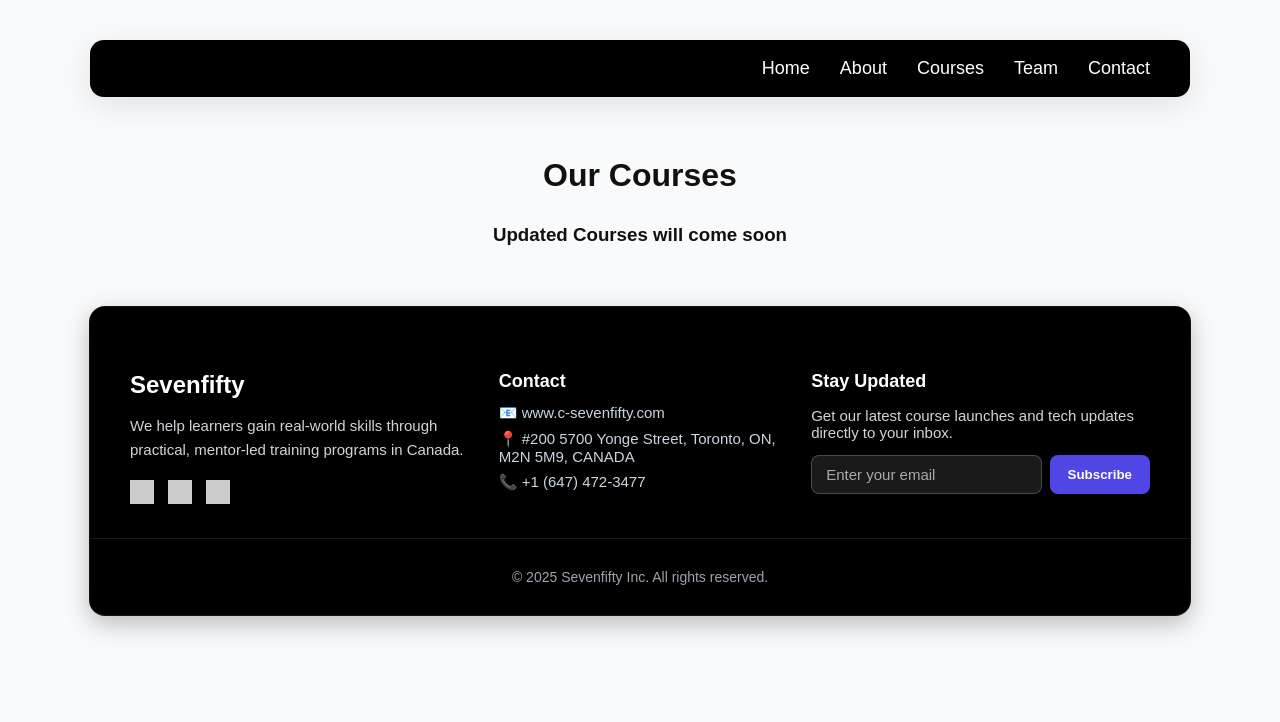
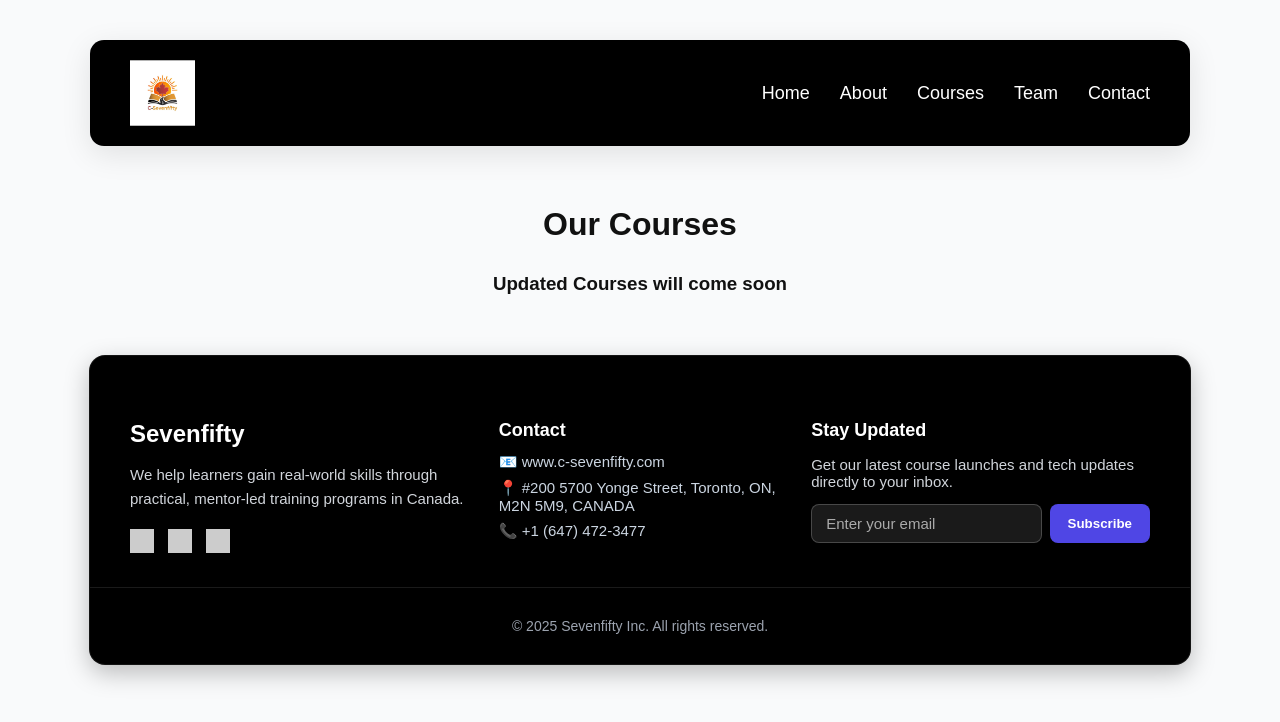
Before and after one commit to Amna1993/c-sevenfifty, a plain HTML site: page courses.html in a window 1280 px wide. Drawn offline with Linux system fonts and the light colour scheme; grey boxes are pictures that could not be loaded.

Commit message:
Update courses.html

```diff
--- a/courses.html
+++ b/courses.html
@@ -12,7 +12,9 @@
   <!-- Header -->
   <header class="menu-bar white-theme">
     <div class="menu-container">
-      <div class="logo">Sevenfifty</div>
+       <div class="logo">
+                <img src="assets/logo.png" alt="Sevenfifty Logo">
+            </div>
       <nav>
         <ul>
           <li><a href="index.html">Home</a></li>
```
